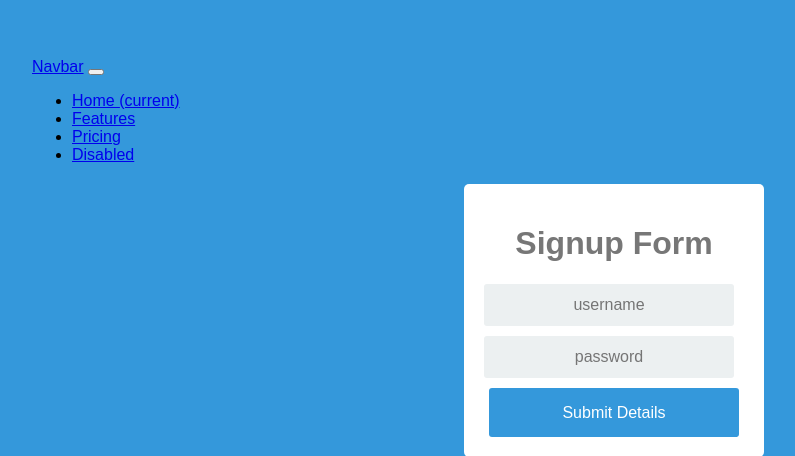
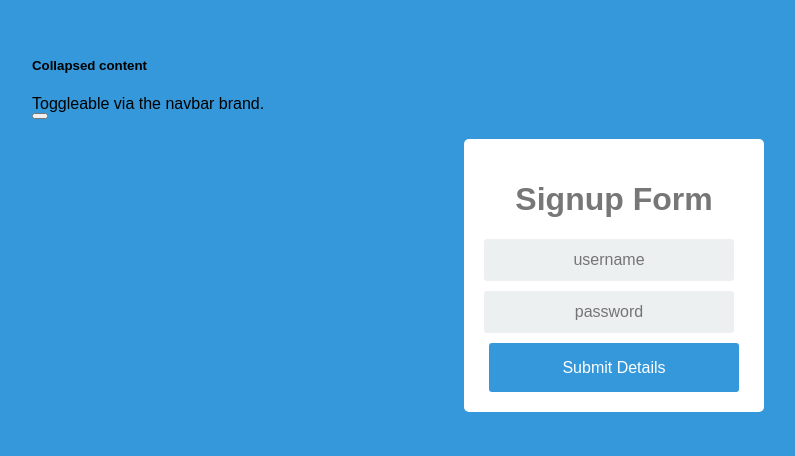
Before and after one commit to Humza277/pythonflask, a Flask app: template templates/signup.html in a window 1280 px wide. Shown: the top 456 px of the page, without its empty margins (26-821 px from the left). Run offline with Flask 2, Linux system fonts and the light colour scheme; the template is opened without the code that fills it, so the values that code supplies are empty.

Commit message:
signup.html changed

```diff
--- a/templates/signup.html
+++ b/templates/signup.html
@@ -3,28 +3,22 @@
 	<link rel="stylesheet" href="/static/style.css" type="text/css">
   </head>
   <body>
-  <nav class="navbar navbar-expand-lg navbar-light bg-light">
-  <a class="navbar-brand" href="#">Navbar</a>
-  <button class="navbar-toggler" type="button" data-toggle="collapse" data-target="#navbarNav" aria-controls="navbarNav" aria-expanded="false" aria-label="Toggle navigation">
-    <span class="navbar-toggler-icon"></span>
-  </button>
-  <div class="collapse navbar-collapse" id="navbarNav">
-    <ul class="navbar-nav">
-      <li class="nav-item active">
-        <a class="nav-link" href="#">Home <span class="sr-only">(current)</span></a>
-      </li>
-      <li class="nav-item">
-        <a class="nav-link" href="#">Features</a>
-      </li>
-      <li class="nav-item">
-        <a class="nav-link" href="#">Pricing</a>
-      </li>
-      <li class="nav-item">
-        <a class="nav-link disabled" href="#" tabindex="-1" aria-disabled="true">Disabled</a>
-      </li>
-    </ul>
+
+  <div class="fixed-top">
+  <div class="collapse" id="navbarToggleExternalContent">
+    <div class="bg-dark p-4">
+      <h5 class="text-white h4">Collapsed content</h5>
+      <span class="text-muted">Toggleable via the navbar brand.</span>
+    </div>
   </div>
-</nav>
+  <nav class="navbar navbar-dark bg-dark">
+    <button class="navbar-toggler" type="button" data-toggle="collapse" data-target="#navbarToggleExternalContent" aria-controls="navbarToggleExternalContent" aria-expanded="false" aria-label="Toggle navigation">
+      <span class="navbar-toggler-icon"></span>
+    </button>
+  </nav>
+</div>
+
+
 	<form action="/signup" method ='POST'>
 	<div class="login">
 	<div class="login-screen">
```
Also changed, not shown: pythonflask.db.
